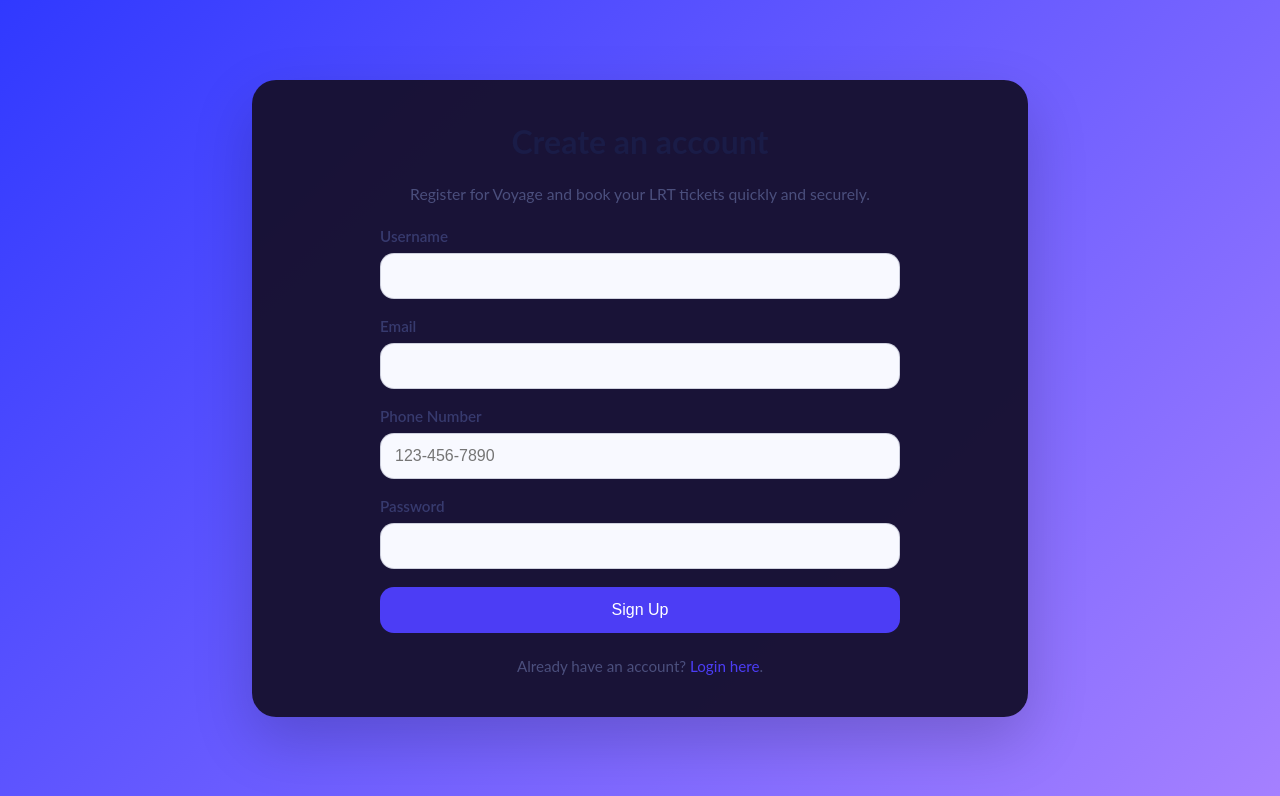
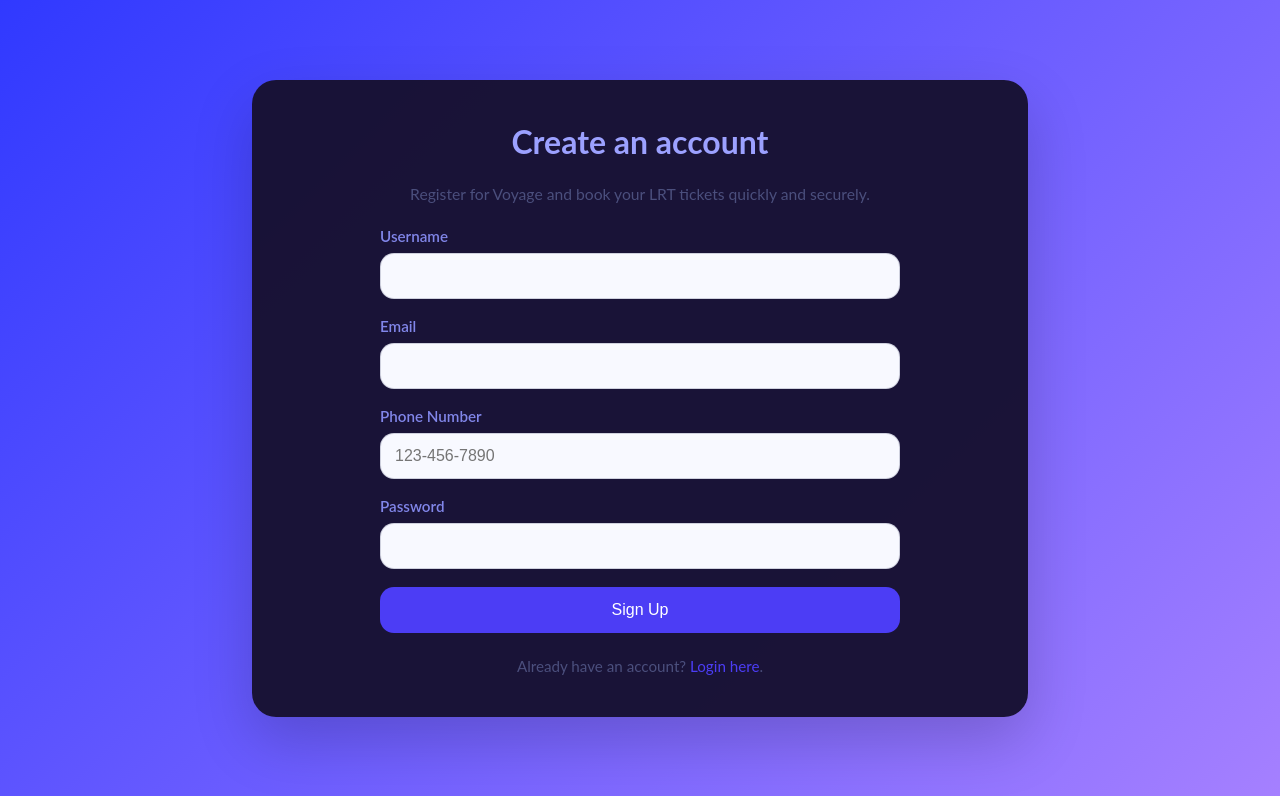
Before and after one commit to zyumouse/Voyage, a PHP site: page /signupredir.html in a window 1280 px wide. Shown: the part 135-931 px from the top of the page. Run offline with PHP 8.4, Linux system fonts and the light colour scheme.

Commit message:
1.0.3: Calm before the storm

```diff
--- a/signupredir.html
+++ b/signupredir.html
@@ -81,7 +81,7 @@
 
         .auth-page .auth-card h1,
         .auth-page .auth-card .auth-title {
-            color: #1a1c47;
+            color: #9ca1ff;
             margin: 0;
         }
 
--- a/style.css
+++ b/style.css
@@ -474,7 +474,7 @@ body.light-mode .searchInput {
 }
 .cta-panel p{
     margin: 0;
-    color: #000);
+    color: #000;
     max-width: 600px;
 }
 .mainbottomimage{
@@ -1236,7 +1236,7 @@ body.light-mode .headerProfileButton {
   display: block;
   text-align: left;
   font-size: 0.95rem;
-  color: #373a6e;
+  color: #8186e9;
 }
 
 .auth-form input,
```
